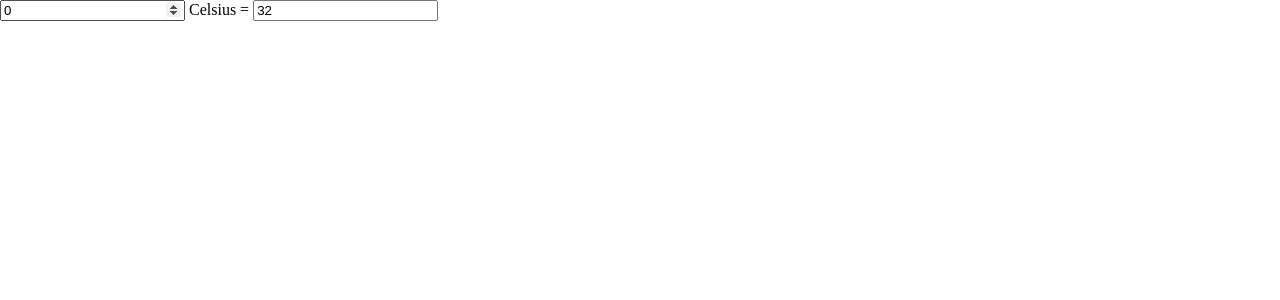
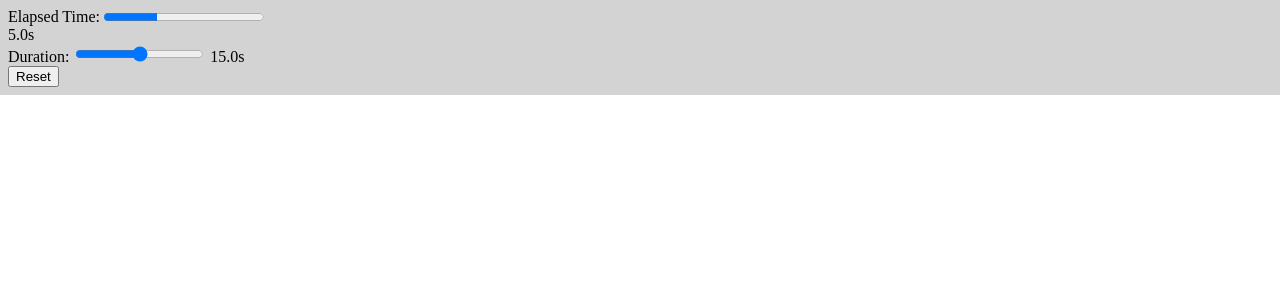
Before and after one commit to kalliub/study-vue, a Vue app: page / in a window 1280 px wide. Shown: the top 300 px of the page. Built offline with nearby package versions, Linux system fonts and the light colour scheme.

Commit message:
Tutorial: Timer

```diff
--- a/src/App.vue
+++ b/src/App.vue
@@ -14,7 +14,8 @@ import { Basic, Practical, GUIs } from './components/Tutorial/index'
     <!-- <Practical.GridSortFilter /> -->
 
     <!-- <GUIs.Counter /> -->
-    <GUIs.TemperatureConverter />
+    <!-- <GUIs.TemperatureConverter /> -->
+    <GUIs.Timer />
   </div>
 </template>
 
--- /dev/null
+++ b/src/components/Tutorial/GUIs/Timer.vue
@@ -0,0 +1,67 @@
+<script setup lang="ts">
+import { computed, onUnmounted, ref } from 'vue'
+
+const elapsed = ref(0)
+const duration = ref(15 * 1000)
+
+let lastTime: number
+let handle: number
+
+const update = () => {
+  elapsed.value = performance.now() - lastTime
+  if (elapsed.value >= duration.value) {
+    cancelAnimationFrame(handle)
+  } else {
+    handle = requestAnimationFrame(update)
+  }
+}
+
+const reset = () => {
+  elapsed.value = 0
+  lastTime = performance.now()
+  update()
+}
+
+const progressRate = computed(() => Math.min(elapsed.value / duration.value, 1))
+
+reset()
+
+onUnmounted(() => {
+  cancelAnimationFrame(handle)
+})
+</script>
+
+<template>
+  <div class="bg">
+    <label>
+      Elapsed Time:
+      <progress :value="progressRate" />
+    </label>
+
+    <div>{{ (elapsed / 1000).toFixed(1) }}s</div>
+
+    <div>
+      Duration:
+      <input type="range" v-model="duration" min="1" max="30000" />
+      {{ (duration / 1000).toFixed(1) }}s
+    </div>
+
+    <button @click="reset">Reset</button>
+  </div>
+</template>
+
+<style scoped>
+.bg {
+  background-color: lightgray;
+  padding: 8px;
+}
+
+.elapsed-container {
+  width: 300px;
+}
+
+.elapsed-bar {
+  background-color: red;
+  height: 10px;
+}
+</style>
--- a/src/components/Tutorial/index.ts
+++ b/src/components/Tutorial/index.ts
@@ -9,6 +9,7 @@ import GridSortFilter from './Practical/GridSortFilter/GridSortFilter.vue'
 
 import Counter from './GUIs/Counter.vue'
 import TemperatureConverter from './GUIs/TemperatureConverter.vue'
+import Timer from './GUIs/Timer.vue'
 
 export const Basic = {
     AttributesBindings,
@@ -25,5 +26,6 @@ export const Practical = {
 
 export const GUIs = {
   Counter,
-  TemperatureConverter
+  TemperatureConverter,
+  Timer,
 }
```
